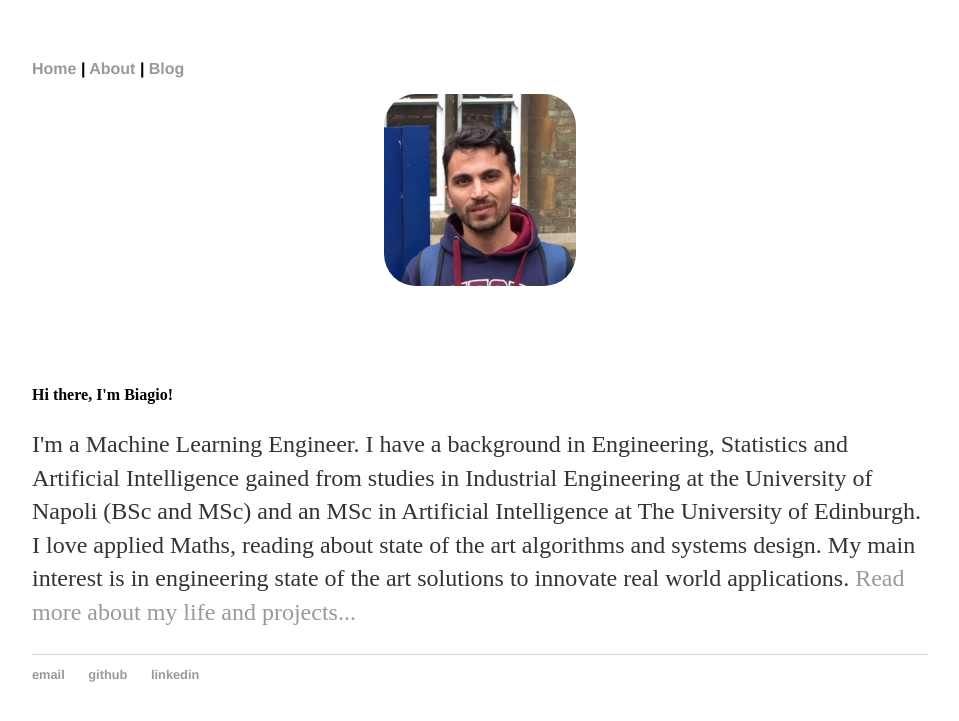
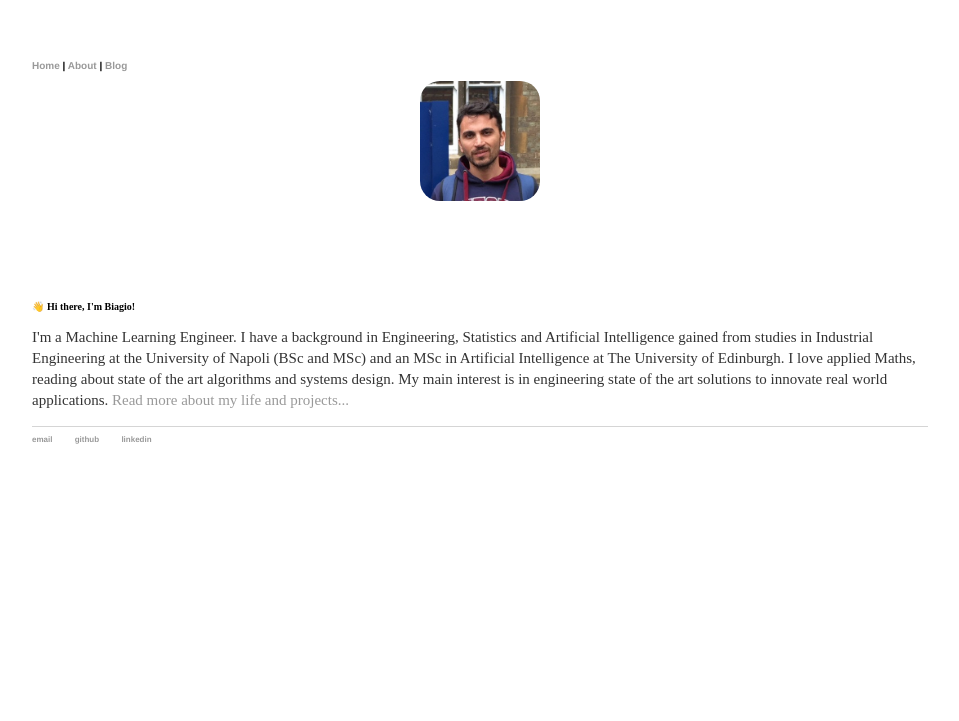
Before and after one commit to BiagioAntonelli/BiagioAntonelli.github.io, a Jekyll site: the page built from index.html, in a window 1280 px wide. Shown: the top 721 px of the page, without its empty margins (160-1119 px from the left). Built offline with Jekyll 4.4.1, drawn with Linux system fonts in a browser that asks for light colours.

```diff
--- a/index.html
+++ b/index.html
@@ -6,8 +6,8 @@
 	<div id="title">
 		<img src="me.jpeg">
 	</div>
-	<body>
-		<h4>Hi there, I'm Biagio!</h4>
+	<body style="font-size: 10px;">
+		<h4>&#128075; Hi there, I'm Biagio! </h4>
 		<p>I'm a Machine Learning Engineer. I have a background in Engineering, Statistics and Artificial Intelligence
 			gained from studies in Industrial Engineering at the University of Napoli (BSc and MSc) and an MSc in Artificial Intelligence at The University of Edinburgh.
 			I love applied Maths, reading about state of the art algorithms and systems design. My main interest is in engineering state of the art solutions to innovate real world applications. <a href="/about">Read more about my life and projects...</a></p>
```
